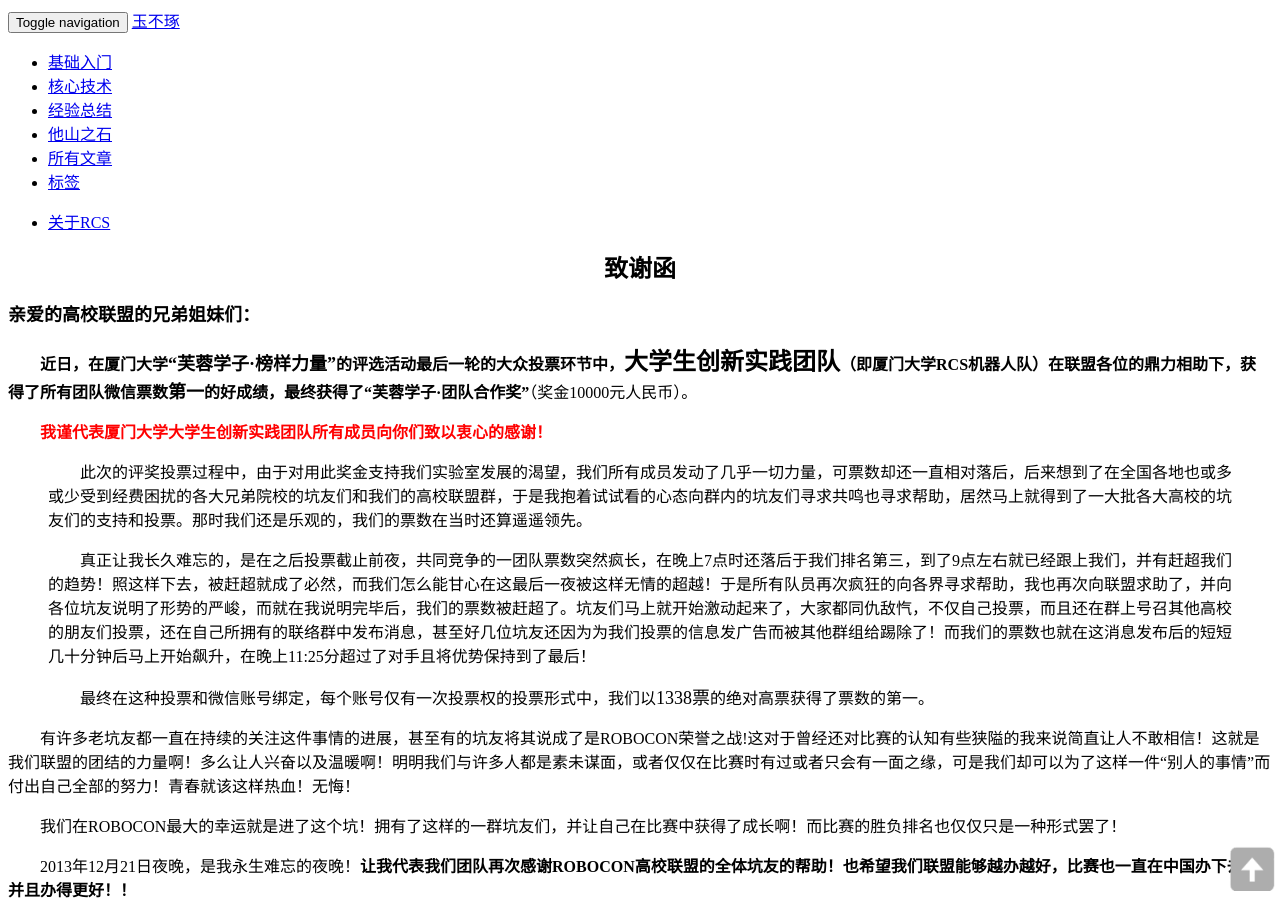
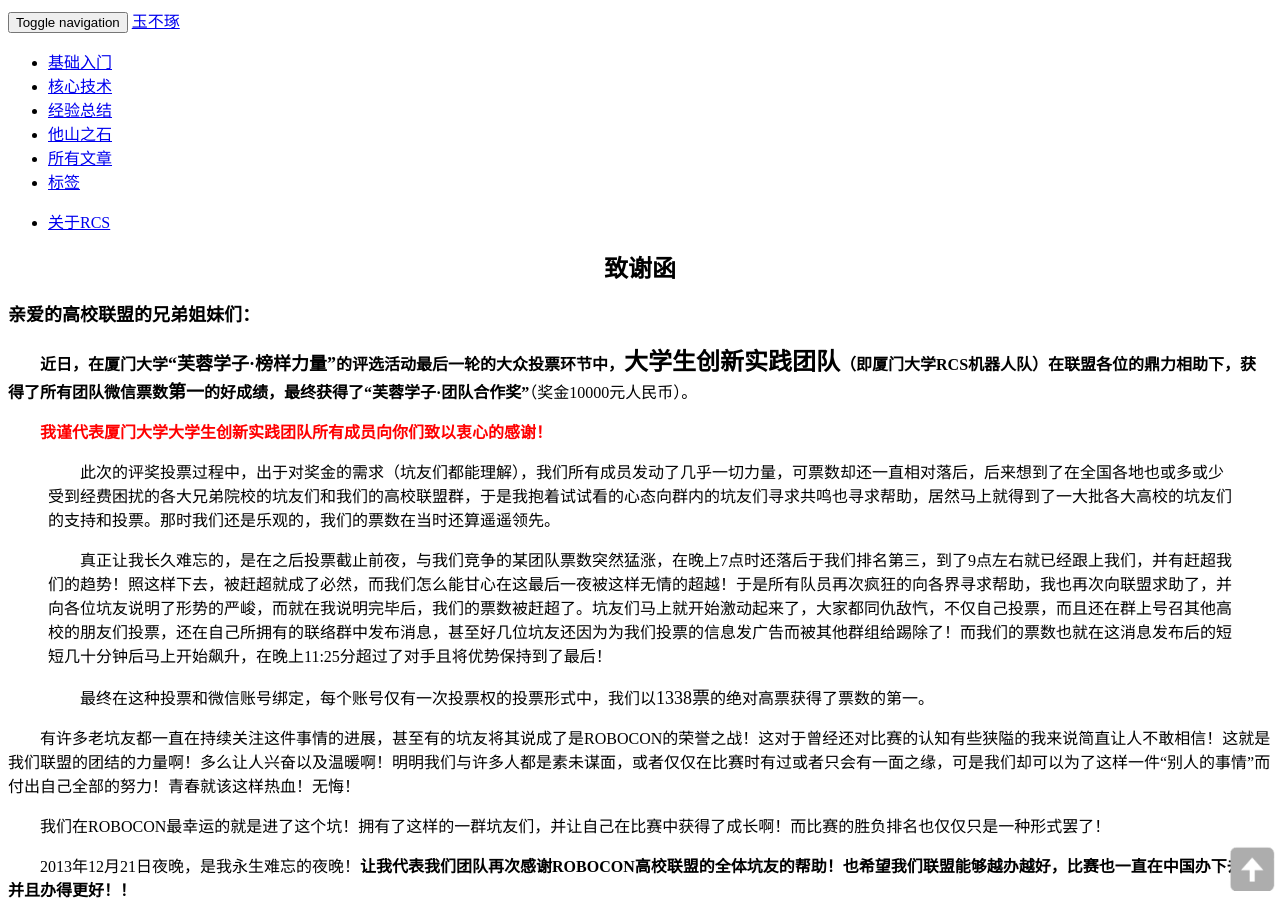
Before and after one commit to RCSTech/RCSTech.github.io, a Jekyll site: the page built from thank_you_note.md, in a window 1280 px wide and 900 px high. Built offline with Jekyll 4.4.1, drawn with Linux system fonts in a browser that asks for light colours; nearby versions of some CDN libraries; a style sheet for code colours, icons or effects is not loaded.

Commit message:
edit thank-you note

```diff
--- a/thank_you_note.md
+++ b/thank_you_note.md
@@ -14,15 +14,15 @@ title: "致谢函"
 
 　　<b><font color="red">我谨代表厦门大学大学生创新实践团队所有成员向你们致以衷心的感谢！</font></b>
 
->　　此次的评奖投票过程中，由于对用此奖金支持我们实验室发展的渴望，我们所有成员发动了几乎一切力量，可票数却还一直相对落后，后来想到了在全国各地也或多或少受到经费困扰的各大兄弟院校的坑友们和我们的高校联盟群，于是我抱着试试看的心态向群内的坑友们寻求共鸣也寻求帮助，居然马上就得到了一大批各大高校的坑友们的支持和投票。那时我们还是乐观的，我们的票数在当时还算遥遥领先。
+>　　此次的评奖投票过程中，出于对奖金的需求（坑友们都能理解），我们所有成员发动了几乎一切力量，可票数却还一直相对落后，后来想到了在全国各地也或多或少受到经费困扰的各大兄弟院校的坑友们和我们的高校联盟群，于是我抱着试试看的心态向群内的坑友们寻求共鸣也寻求帮助，居然马上就得到了一大批各大高校的坑友们的支持和投票。那时我们还是乐观的，我们的票数在当时还算遥遥领先。
 >
->　　真正让我长久难忘的，是在之后投票截止前夜，共同竞争的一团队票数突然疯长，在晚上7点时还落后于我们排名第三，到了9点左右就已经跟上我们，并有赶超我们的趋势！照这样下去，被赶超就成了必然，而我们怎么能甘心在这最后一夜被这样无情的超越！于是所有队员再次疯狂的向各界寻求帮助，我也再次向联盟求助了，并向各位坑友说明了形势的严峻，而就在我说明完毕后，我们的票数被赶超了。坑友们马上就开始激动起来了，大家都同仇敌忾，不仅自己投票，而且还在群上号召其他高校的朋友们投票，还在自己所拥有的联络群中发布消息，甚至好几位坑友还因为为我们投票的信息发广告而被其他群组给踢除了！而我们的票数也就在这消息发布后的短短几十分钟后马上开始飙升，在晚上11:25分超过了对手且将优势保持到了最后！
+>　　真正让我长久难忘的，是在之后投票截止前夜，与我们竞争的某团队票数突然猛涨，在晚上7点时还落后于我们排名第三，到了9点左右就已经跟上我们，并有赶超我们的趋势！照这样下去，被赶超就成了必然，而我们怎么能甘心在这最后一夜被这样无情的超越！于是所有队员再次疯狂的向各界寻求帮助，我也再次向联盟求助了，并向各位坑友说明了形势的严峻，而就在我说明完毕后，我们的票数被赶超了。坑友们马上就开始激动起来了，大家都同仇敌忾，不仅自己投票，而且还在群上号召其他高校的朋友们投票，还在自己所拥有的联络群中发布消息，甚至好几位坑友还因为为我们投票的信息发广告而被其他群组给踢除了！而我们的票数也就在这消息发布后的短短几十分钟后马上开始飙升，在晚上11:25分超过了对手且将优势保持到了最后！
 >
 >　　最终在这种投票和微信账号绑定，每个账号仅有一次投票权的投票形式中，我们以<font size="4">1338票</font>的绝对高票获得了票数的第一。
 
-　　有许多老坑友都一直在持续的关注这件事情的进展，甚至有的坑友将其说成了是ROBOCON荣誉之战!这对于曾经还对比赛的认知有些狭隘的我来说简直让人不敢相信！这就是我们联盟的团结的力量啊！多么让人兴奋以及温暖啊！明明我们与许多人都是素未谋面，或者仅仅在比赛时有过或者只会有一面之缘，可是我们却可以为了这样一件“别人的事情”而付出自己全部的努力！青春就该这样热血！无悔！
+　　有许多老坑友都一直在持续关注这件事情的进展，甚至有的坑友将其说成了是ROBOCON的荣誉之战！这对于曾经还对比赛的认知有些狭隘的我来说简直让人不敢相信！这就是我们联盟的团结的力量啊！多么让人兴奋以及温暖啊！明明我们与许多人都是素未谋面，或者仅仅在比赛时有过或者只会有一面之缘，可是我们却可以为了这样一件“别人的事情”而付出自己全部的努力！青春就该这样热血！无悔！
 
-　　我们在ROBOCON最大的幸运就是进了这个坑！拥有了这样的一群坑友们，并让自己在比赛中获得了成长啊！而比赛的胜负排名也仅仅只是一种形式罢了！
+　　我们在ROBOCON最幸运的就是进了这个坑！拥有了这样的一群坑友们，并让自己在比赛中获得了成长啊！而比赛的胜负排名也仅仅只是一种形式罢了！
 
 　　2013年12月21日夜晚，是我永生难忘的夜晚！<b>让我代表我们团队再次感谢ROBOCON高校联盟的全体坑友的帮助！也希望我们联盟能够越办越好，比赛也一直在中国办下去，并且办得更好！！</b>
 
```
